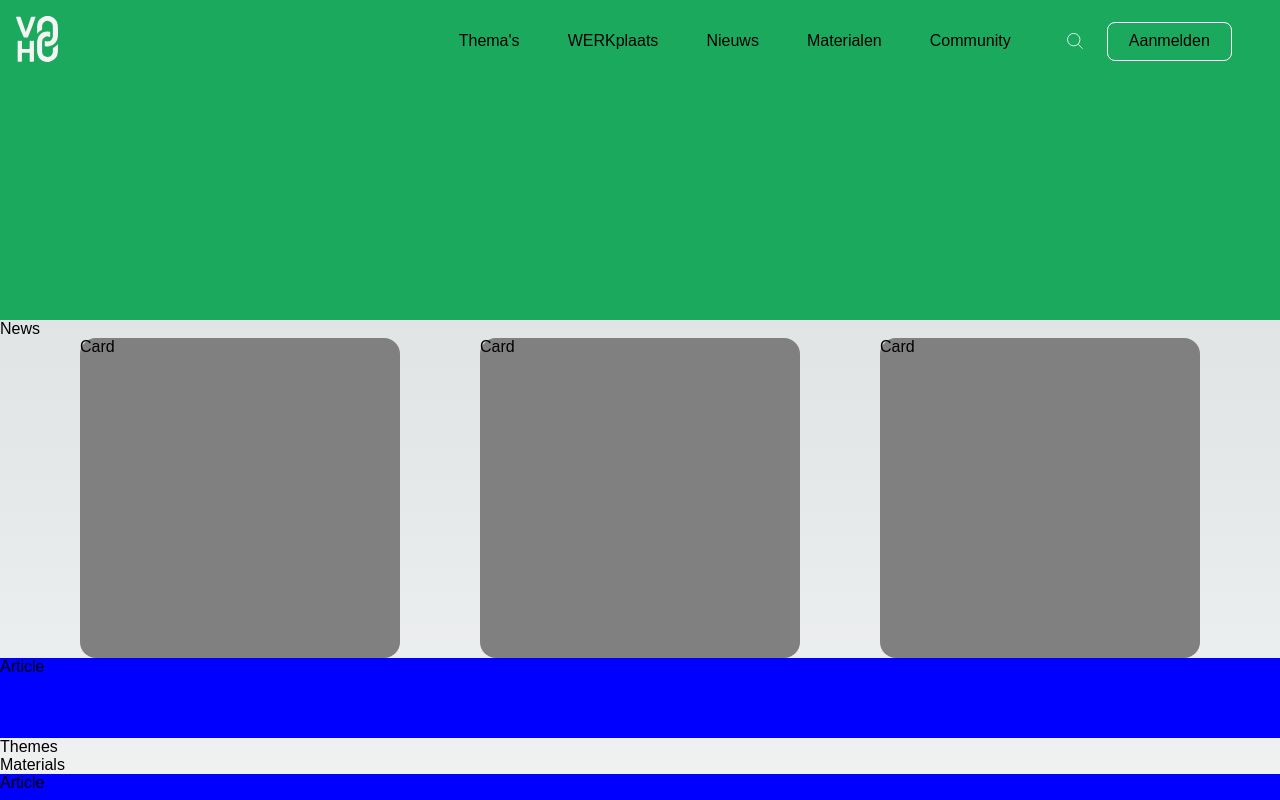
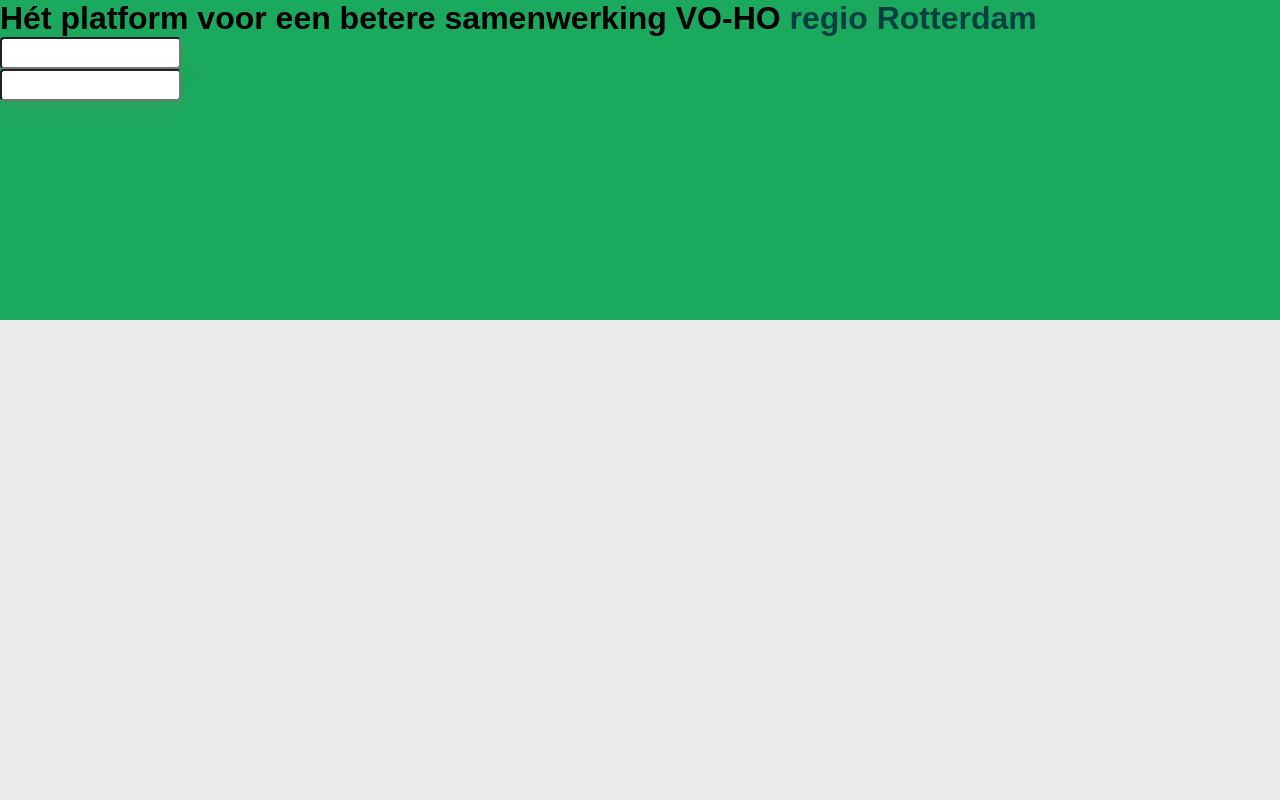
Before and after one commit to jaussems/press-play-assesment, a Next.js app: page / in a window 1280 px wide. Shown: the top 800 px of the page. Built offline with nearby package versions, Linux system fonts and the light colour scheme; a web font is replaced by a local one.

Commit message:
added input component, added image for intro to assets and updated search component

```diff
--- /dev/null
+++ b/src/components/Input.tsx
@@ -0,0 +1,13 @@
+import { PropsWithChildren } from "react";
+import styles from "../styles/Input.module.scss";
+import { IinputComponent } from "@/shared/models";
+
+const Input: React.FC<any> = (props: IinputComponent) => {
+  return (
+    <div className={styles.input_container}>
+      <input className={styles.input} placeholder={props.placeholder}></input>
+    </div>
+  );
+};
+
+export default Input;
--- a/src/components/Search.tsx
+++ b/src/components/Search.tsx
@@ -1,13 +1,25 @@
 import React, { PropsWithChildren } from "react";
 import styles from "../styles/Search.module.scss";
+import Input from "./Input";
+import Image from "next/image";
 
 const Search: React.FC<any> = (props: PropsWithChildren) => {
   return (
     <div className={styles.search}>
       <div className={styles.input}>
-        <h1>Hét platform voor een betere samenwerking VO-HO regio Rotterdam</h1>
+        <h1>
+          Hét platform voor een betere samenwerking VO-HO{" "}
+          <span className={styles.highlight}>regio Rotterdam</span>
+        </h1>
+        <Input></Input>
+        <Input></Input>
       </div>
-      <div className={styles.image}></div>
+      <div className={styles.image}>
+        <Image
+          src={require("../assets/images/intro_image.png")}
+          alt={"Happy guy with book"}
+        />
+      </div>
     </div>
   );
 };
--- a/src/pages/index.tsx
+++ b/src/pages/index.tsx
@@ -18,9 +18,9 @@ export default function Home() {
         <link rel="icon" href="/favicon.ico" />
       </Head>
       <main className={styles.main}>
-        <NavBar></NavBar>
+        {/* <NavBar></NavBar> */}
         <Search></Search>
-        <div>News</div>
+        {/* <div>News</div>
         <div className={styles.card_section}>
           <Card></Card>
           <Card></Card>
@@ -30,7 +30,7 @@ export default function Home() {
         <div>Themes</div>
         <div>Materials</div>
         <Article></Article>
-        <Footer></Footer>
+        <Footer></Footer> */}
       </main>
     </>
   );
--- a/src/shared/models.ts
+++ b/src/shared/models.ts
@@ -0,0 +1,3 @@
+export interface IinputComponent {
+  placeholder: string;
+}
--- /dev/null
+++ b/src/styles/Input.module.scss
@@ -0,0 +1,8 @@
+.input_container {
+  .input {
+    border-radius: 4px;
+    background-color: white;
+    box-shadow: 0px 10px 20px #79737329;
+    height: 2rem;
+  }
+}
--- a/src/styles/Search.module.scss
+++ b/src/styles/Search.module.scss
@@ -5,4 +5,12 @@
   background-color: $base-green-color;
   height: 20rem;
   width: 100%;
+
+  .input {
+    height: 20rem;
+  }
+
+  .highlight {
+    color: $dark-green-color;
+  }
 }
--- a/src/styles/_variables.scss
+++ b/src/styles/_variables.scss
@@ -6,3 +6,4 @@ $xs: 20rem; // mobile only
 
 $base-green-color: #1baa5d;
 $dark-green-color: #003f42;
+$basic-background-color: #eaeaea;
--- a/src/styles/globals.scss
+++ b/src/styles/globals.scss
@@ -1,7 +1,7 @@
-@use "root.scss";
-@use "variables.scss";
-@use "mixins.scss";
-@use "fonts.scss";
+@import "root.scss";
+@import "variables.scss";
+@import "mixins.scss";
+@import "fonts.scss";
 
 html,
 body {
@@ -10,5 +10,6 @@ body {
   // font-family: -apple-system, BlinkMacSystemFont, Segoe UI, Roboto, Oxygen,
   //   Ubuntu, Cantarell, Fira Sans, Droid Sans, Helvetica Neue, sans-serif;
   font-family: "Poppins Regular", sans-serif;
+  background-color: $basic-background-color;
   // font-family: "Poppins Normal 2", sans-serif;
 }
```
Also changed, not shown: src/assets/images/intro_image.png (added), src/assets/images/intro_image_2.png (added).
